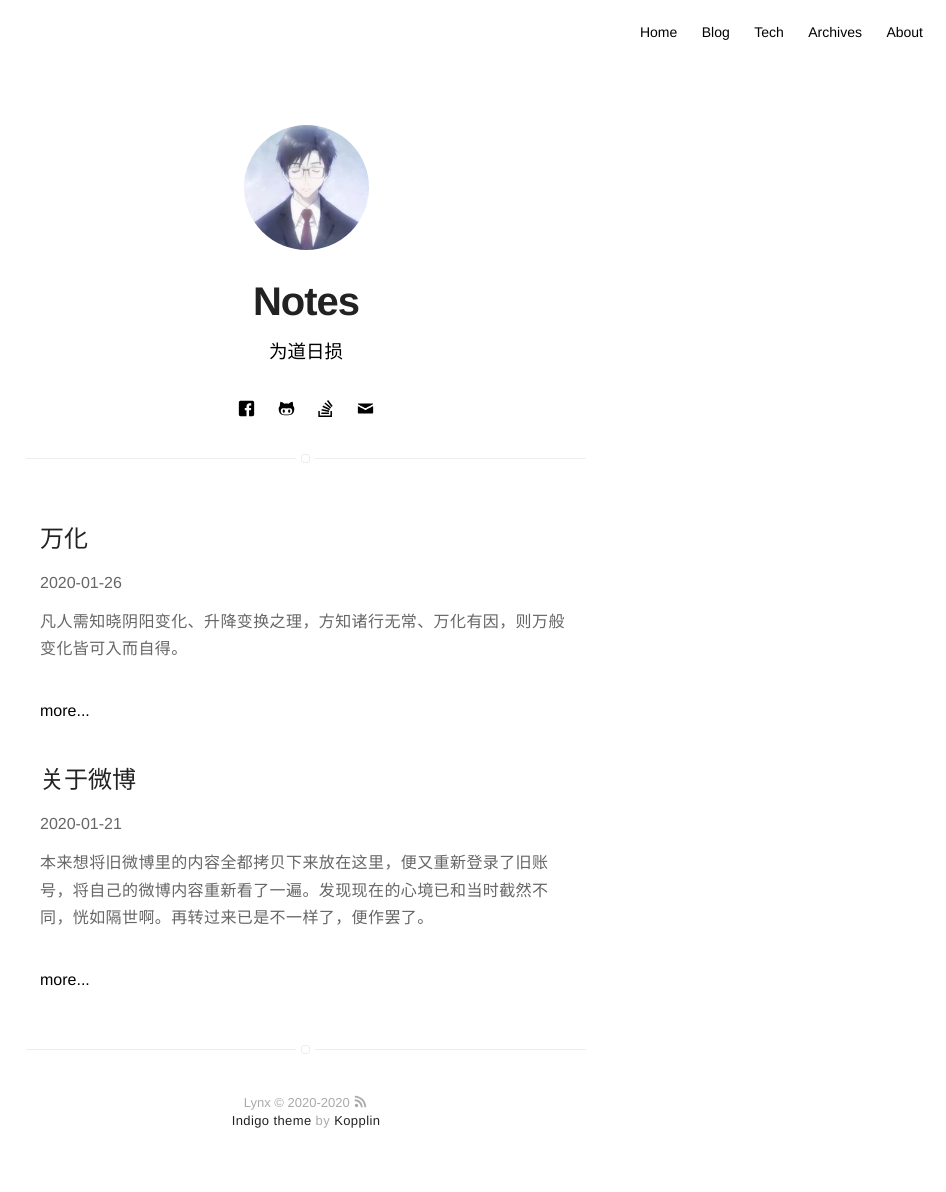
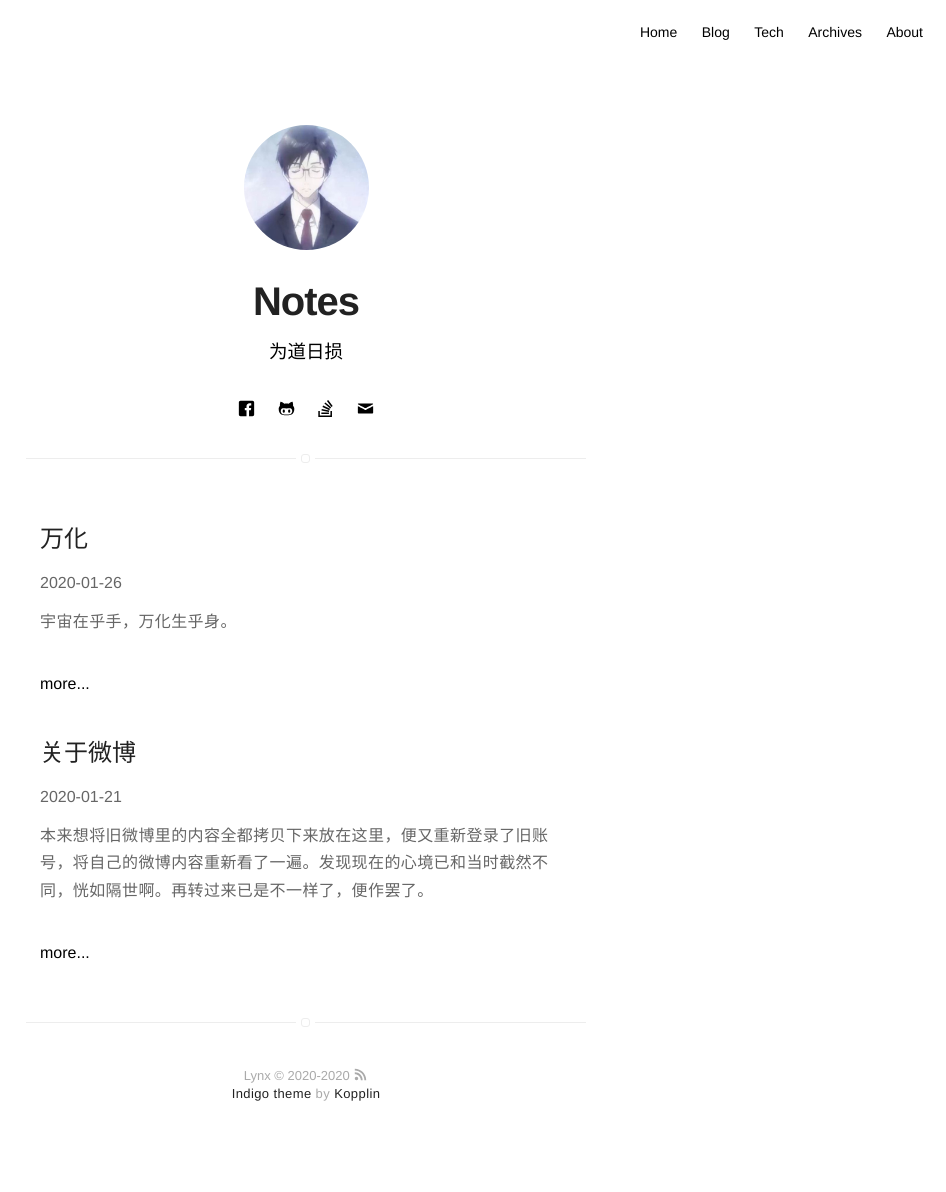
Before and after one commit to binhaozeng/binhaozeng.github.io, a Jekyll site: the page built from notes.html, in a window 1280 px wide. Shown: the whole page, without its empty margins (334-1280 px from the left). Built offline with Jekyll 4.4.1, drawn with Linux system fonts in a browser that asks for light colours; comment, search, counter and statistics services are not loaded; after the commit the page ends 1165 px from its top, so only the background shows below that.

Commit message:
Update 2020-01-26-yingyang.md

```diff
--- a/_posts/notes/2020-01-26-yingyang.md
+++ b/_posts/notes/2020-01-26-yingyang.md
@@ -9,7 +9,7 @@ tag:
 star: false
 category: notes
 author: Lynx
-description: 凡人需知晓阴阳变化、升降变换之理，方知诸行无常、万化有因，则万般变化皆可入而自得。
+description: 宇宙在乎手，万化生乎身。
 ---
 
 
```
